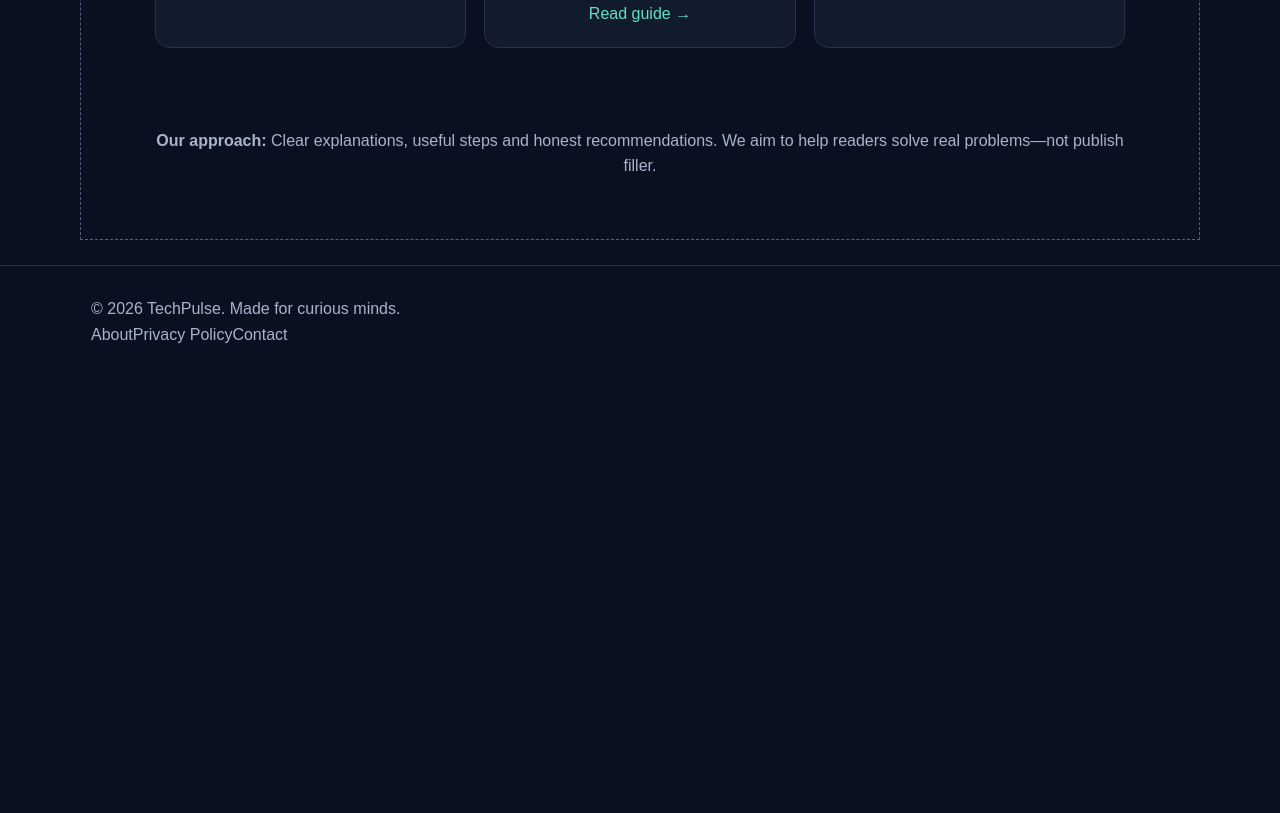
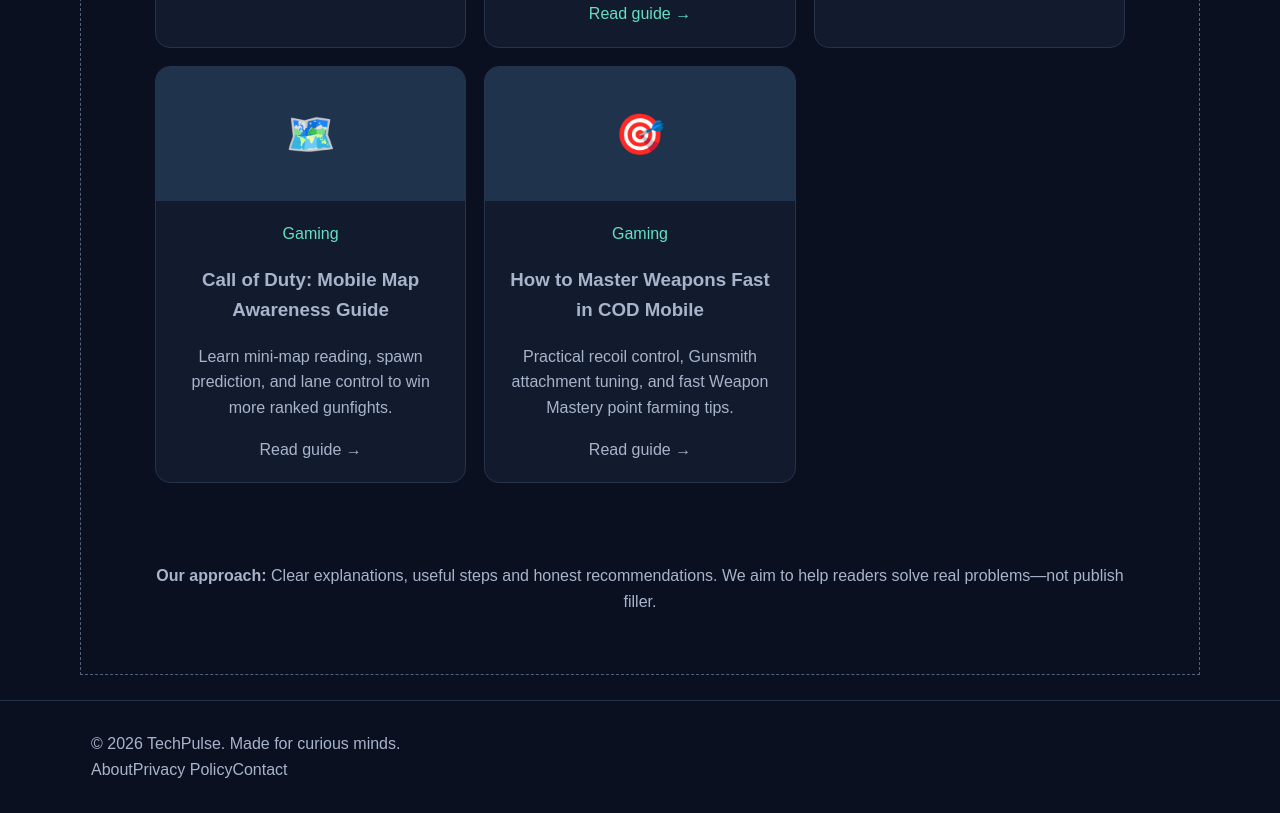
Before and after one commit to Toxinated5ive8ight/Toxinated5ive8ight.github.io, a plain HTML site: page index.html in a window 1280 px wide. Shown: the part 1159-1972 px from the top of the page. Before the commit the page ends 1536 px from the top, so only its background shows below. Drawn offline with Linux system fonts and the light colour scheme.

Commit message:
Update index.html

```diff
--- a/index.html
+++ b/index.html
@@ -40,6 +40,25 @@
 <article class="card" data-category="android"><div class="thumb android">📱</div><div class="card-body"><span class="tag">Android</span><h3><a href="articles/android-storage.html">How to Free Up Space on Your Android Phone</a></h3><p>A practical guide to finding large files, clearing safe-to-remove clutter and keeping storage organised.</p><a class="read" href="articles/android-storage.html">Read guide →</a></div></article>
 <article class="card" data-category="gaming"><div class="thumb game">🎮</div><div class="card-body"><span class="tag">Gaming</span><h3><a href="articles/mobile-gaming.html">Make Mobile Games Run More Smoothly</a></h3><p>Understand graphics settings, background apps, heat and connection quality before your next match.</p><a class="read" href="articles/mobile-gaming.html">Read guide →</a></div></article>
 <article class="card" data-category="howto"><div class="thumb security">🔐</div><div class="card-body"><span class="tag">How-to</span><h3><a href="articles/account-security.html">Simple Steps to Secure Your Online Accounts</a></h3><p>Build safer sign-in habits with unique passwords, two-step verification and recovery options.</p><a class="read" href="articles/account-security.html">Read guide →</a></div></article>
+<article class="card" data-category="gaming">
+  <div class="thumb gaming">🗺️</div>
+  <div class="card-body">
+    <span class="tag">Gaming</span>
+    <h3>Call of Duty: Mobile Map Awareness Guide</h3>
+    <p class="muted">Learn mini-map reading, spawn prediction, and lane control to win more ranked gunfights.</p>
+    <a class="read-link" href="codm-map-awareness.html">Read guide →</a>
+  </div>
+</article>
+
+<article class="card" data-category="gaming">
+  <div class="thumb gaming">🎯</div>
+  <div class="card-body">
+    <span class="tag">Gaming</span>
+    <h3>How to Master Weapons Fast in COD Mobile</h3>
+    <p class="muted">Practical recoil control, Gunsmith attachment tuning, and fast Weapon Mastery point farming tips.</p>
+    <a class="read-link" href="codm-weapon-mastery.html">Read guide →</a>
+  </div>
+</article>
 </div>
 </section>
 <section class="section"><div class="wrap"><div class="callout"><strong>Our approach:</strong> Clear explanations, useful steps and honest recommendations. We aim to help readers solve real problems—not publish filler.</div></div></section>
```
